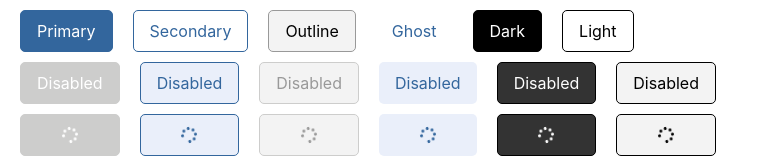
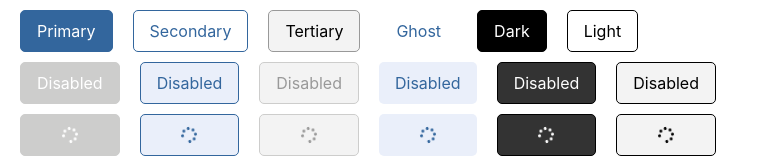
Before and after one commit to raaynaldo/react-starter, a React (Create React App) app: page / in a window 1280 px wide. Shown: the top 160 px of the page, without its empty margins (0-759 px from the left). Built offline with nearby package versions, Linux system fonts and the light colour scheme.

Commit message:
feat: update outline to be tertiary

```diff
--- a/src/App.js
+++ b/src/App.js
@@ -6,7 +6,7 @@ export default function App() {
       <div style={{ margin: '10px', display: 'flex', gap: '20px' }}>
         <Button variant='primary'>Primary</Button>
         <Button variant='secondary'>Secondary</Button>
-        <Button variant='outline'>Outline</Button>
+        <Button variant='tertiary'>Tertiary</Button>
         <Button variant='ghost'>Ghost</Button>
         <Button variant='dark'>Dark</Button>
         <Button variant='light'>Light</Button>
@@ -19,7 +19,7 @@ export default function App() {
         <Button variant='secondary' disabled={true}>
           Disabled
         </Button>
-        <Button variant='outline' disabled={true}>
+        <Button variant='tertiary' disabled={true}>
           Disabled
         </Button>
         <Button variant='ghost' disabled={true}>
@@ -40,7 +40,7 @@ export default function App() {
         <Button variant='secondary' disabled={true} isLoading={true}>
           Disabled
         </Button>
-        <Button variant='outline' disabled={true} isLoading={true}>
+        <Button variant='tertiary' disabled={true} isLoading={true}>
           Disabled
         </Button>
         <Button variant='ghost' disabled={true} isLoading={true}>
--- a/src/components/buttons/Button.js
+++ b/src/components/buttons/Button.js
@@ -6,7 +6,7 @@ import styles from './Button.module.css';
 const ButtonVariant = Object.freeze({
   Primary: 'primary',
   Secondary: 'secondary',
-  Outline: 'outline',
+  Tertiary: 'tertiary',
   Ghost: 'ghost',
   Dark: 'dark',
   Light: 'light',
@@ -50,7 +50,7 @@ export default function Button(props) {
                 variant
               ) && styles.textBlue,
               [ButtonVariant.Light].includes(variant) && styles.textBlack,
-              [ButtonVariant.Outline].includes(variant) && styles.textGray,
+              [ButtonVariant.Tertiary].includes(variant) && styles.textGray,
             ])}
           />
         </div>
--- a/src/components/buttons/Button.module.css
+++ b/src/components/buttons/Button.module.css
@@ -29,21 +29,21 @@
   border-color: var(--light-gray);
 }
 
-.outline {
+.tertiary {
   color: var(--black);
   background-color: var(--lightest-gray);
   border: 1px solid var(--medium-gray);
 }
 
-.outline:hover {
+.tertiary:hover {
   background-color: var(--light-gray);
 }
 
-.outline:active {
+.tertiary:active {
   background-color: var(--lightest-gray);
 }
 
-.outline:disabled {
+.tertiary:disabled {
   background-color: var(--lightest-gray);
   border-color: var(--light-gray);
   color: var(--medium-gray);
```
